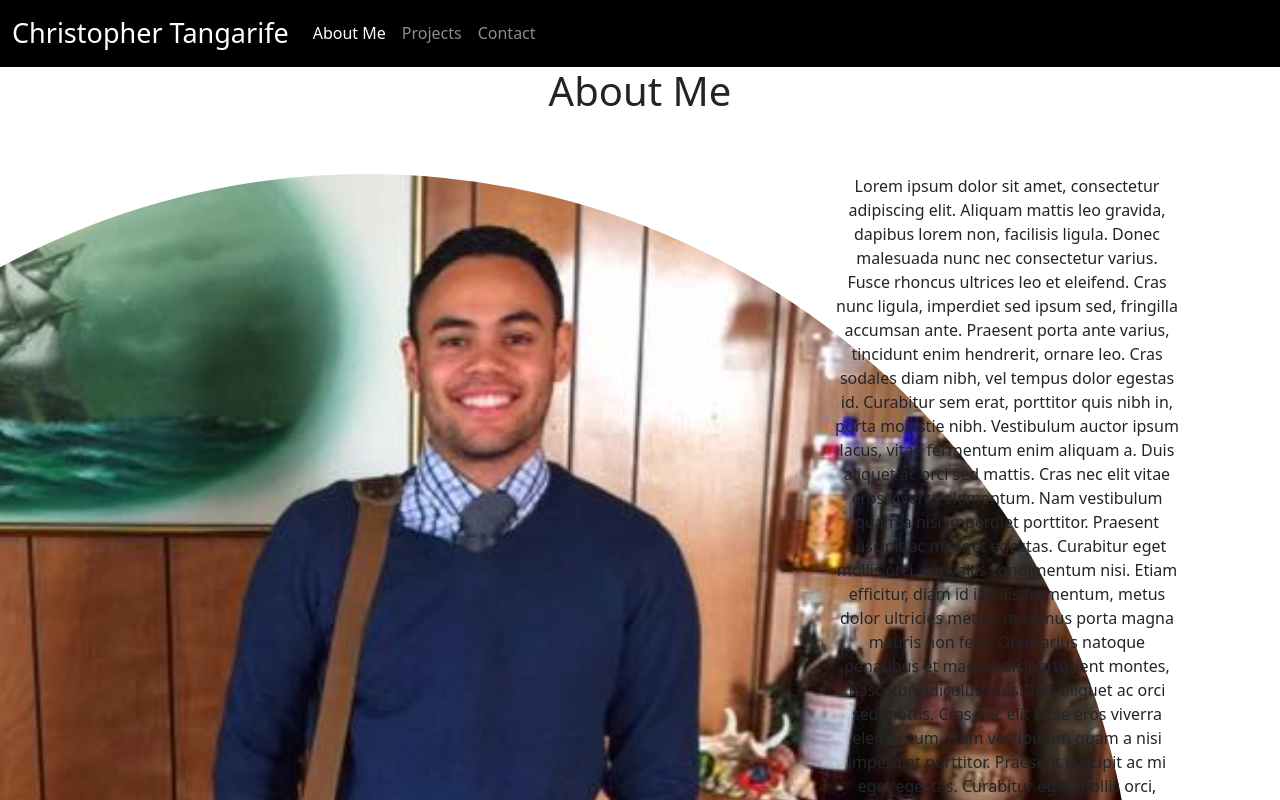
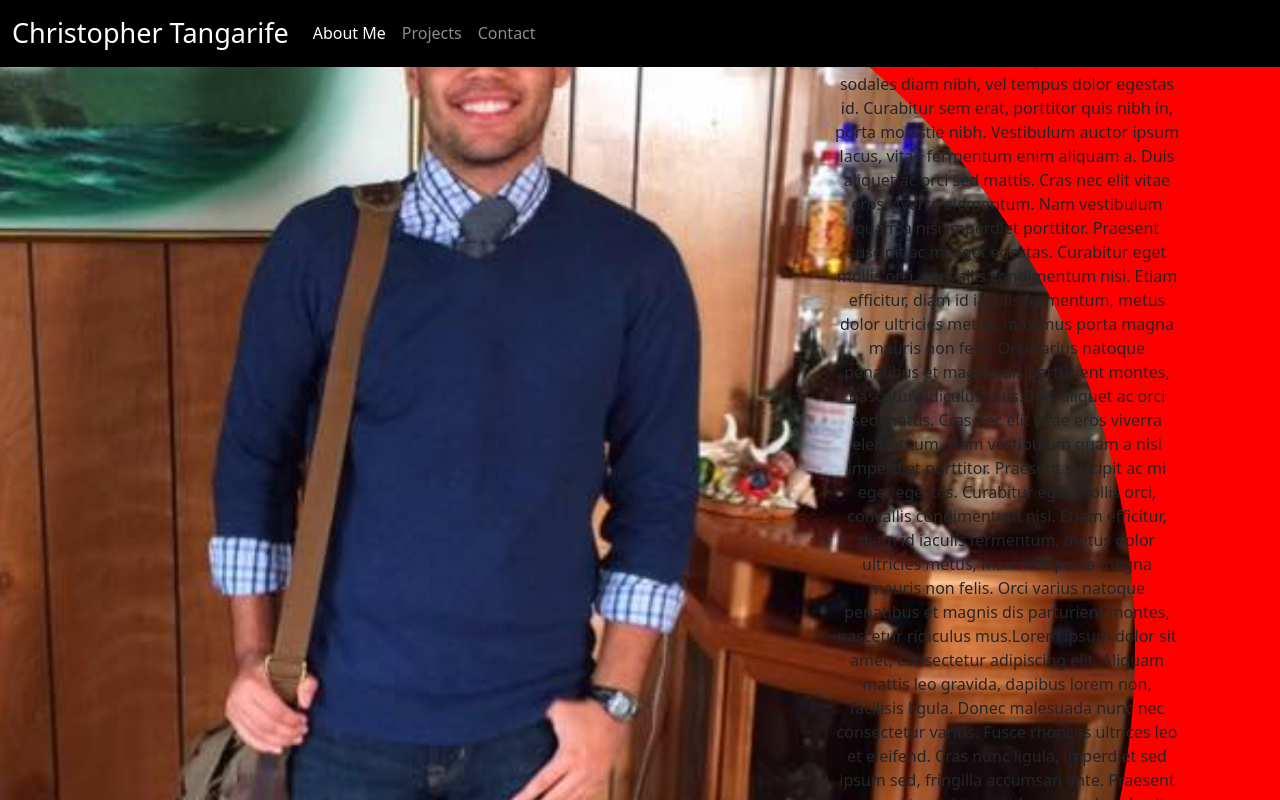
Before and after one commit to ChrisCodes54/my-portfolio, a React (Create React App) app: page / in a window 1280 px wide. Shown: the top 800 px of the page. Built offline with nearby package versions, Linux system fonts and the light colour scheme.

Commit message:
styling issues on about me

```diff
--- a/src/App.css
+++ b/src/App.css
@@ -1,3 +1,4 @@
 main {
-	min-height: calc(100vh - (4.5rem + 66.5px));
+	height: 1000px;
+
 }
--- a/src/pages/About/index.js
+++ b/src/pages/About/index.js
@@ -8,9 +8,10 @@ import './style.css'
 
 export default function About() {
 	return (
-		<main id="main-aboutme">
+		<>
 
 			<h1 id="aboutme-header">About Me</h1>
+			<section id="giggles">
 
 				<Transitions>
 					<Container fluid id='aboutme-container'>
@@ -72,6 +73,7 @@ export default function About() {
 					</Container>
 
 				</Transitions>
-</main>
+			</section>
+		</>
 	)
 }
--- a/src/pages/About/style.css
+++ b/src/pages/About/style.css
@@ -18,9 +18,15 @@
 
 #aboutme-container {
     padding-top: 4%;
-
+   background: red;
 }
 
 #aboutme-header {
     text-align: center;
 }
+
+#giggles {
+    display: flex;
+    align-items: center;
+    height: 100%;
+}
```
Lines whose indentation alone changed are shown as unchanged.
